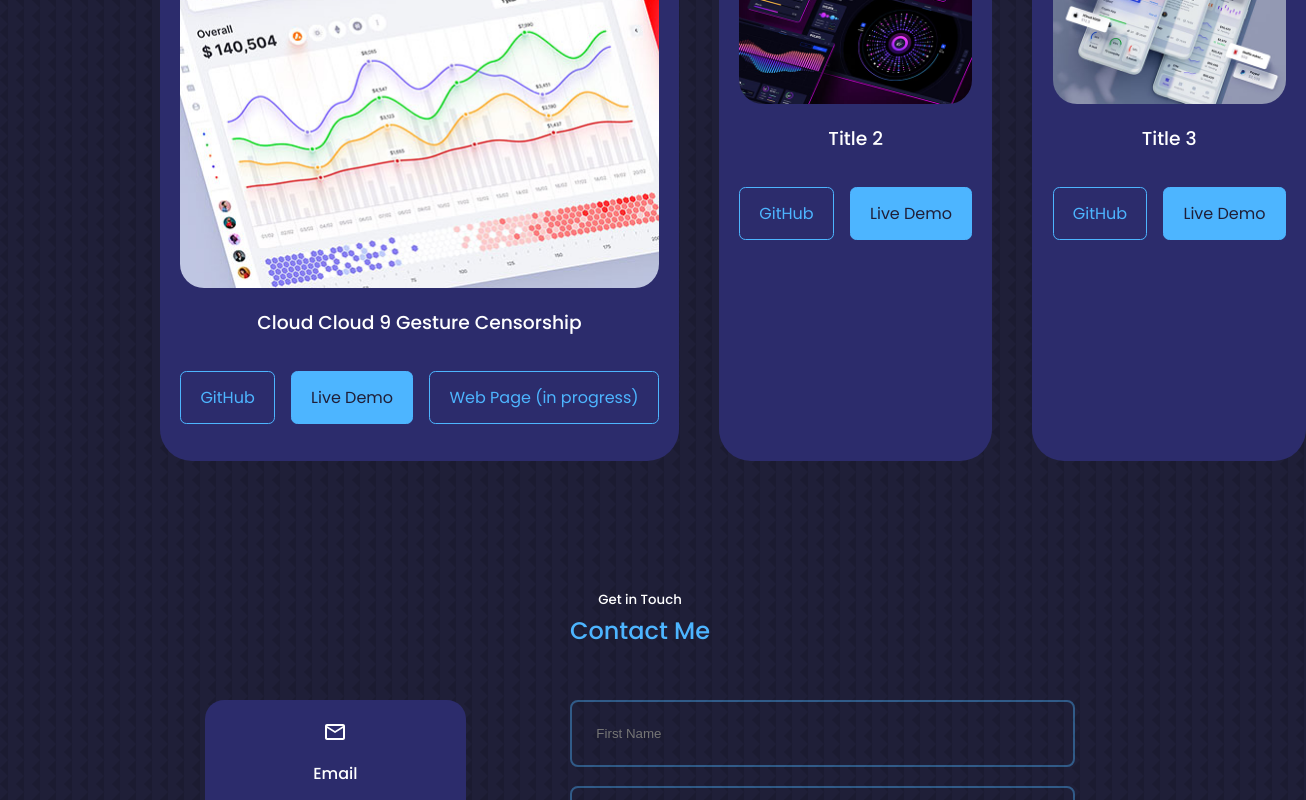
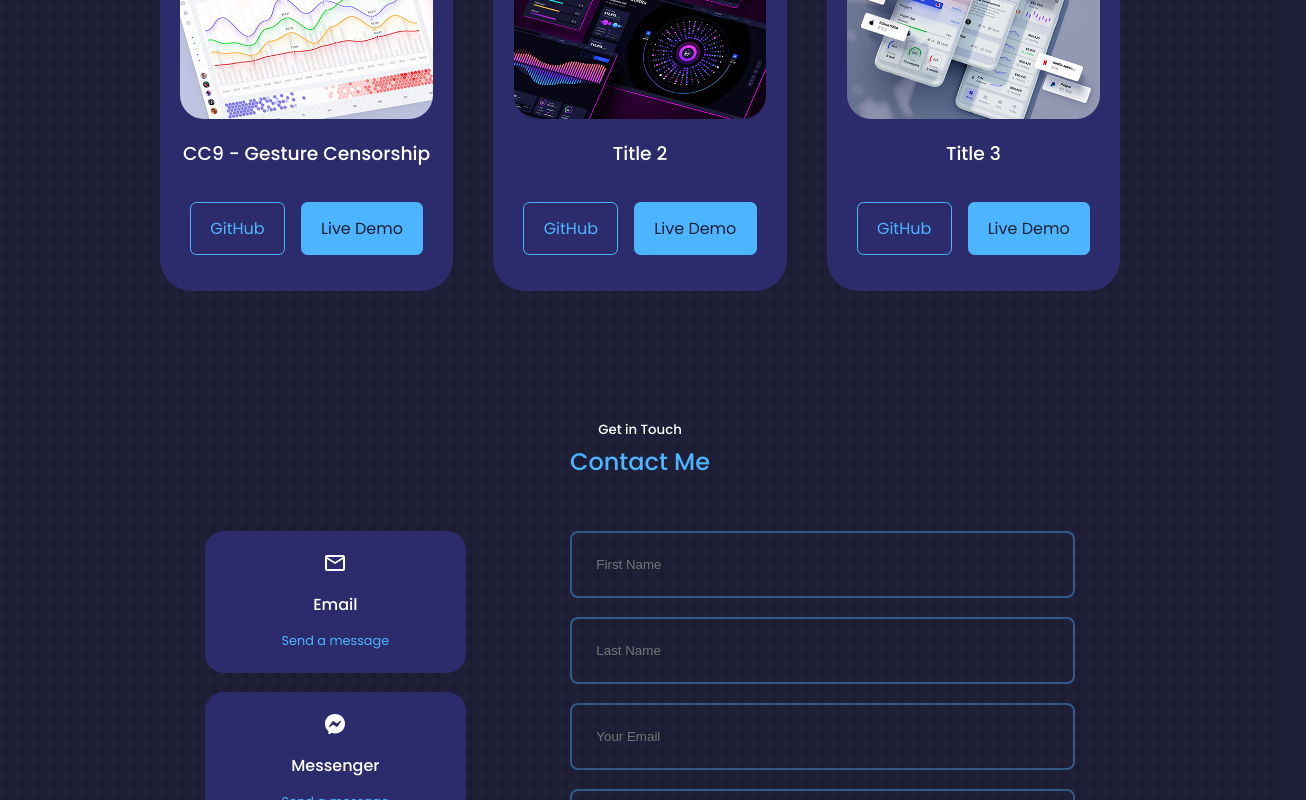
Before and after one commit to erichugy/erichugy.github.io, a React (Create React App) app: page / in a window 1280 px wide. Shown: the part 2360-3160 px from the top of the page, 1306 px wide, since content can reach past the window. Built offline with nearby package versions, Linux system fonts and the light colour scheme.

Commit message:
Forget about making 3 buttons in portfolio

```diff
--- a/src/components/portfolio/Portfolio.jsx
+++ b/src/components/portfolio/Portfolio.jsx
@@ -11,7 +11,7 @@ const portfolioItems = [
   {
     id: 1,
     image: IMG1,
-    title: "Cloud Cloud 9 Gesture Censorship",
+    title: "CC9 - Gesture Censorship",
     github: "https://github.com/Simard302/cc9-gesture-censorship",
     page: "video-censor.codecloud9.dev/index",
     demo: "https://www.youtube.com/watch?v=8joYMFchrZo&ab_channel=AdamSimard",
@@ -55,9 +55,9 @@ const Portfolio = () => {
                   {demo ? (
                   <a href={demo} className='btn btn-primary' target='_blank'>Live Demo</a>
                   ) : null}
-                  {page ? (
+                  {/* {page ? (
                     <a href={page} className="btn secondary-btn" target="_blank">Web Page (in progress)</a>
-                  ) : null}
+                  ) : null} */}
                 </div>
               </article>
             );
```
Also changed, not shown: 1 other file (tests, documents, lock files or other folders).
